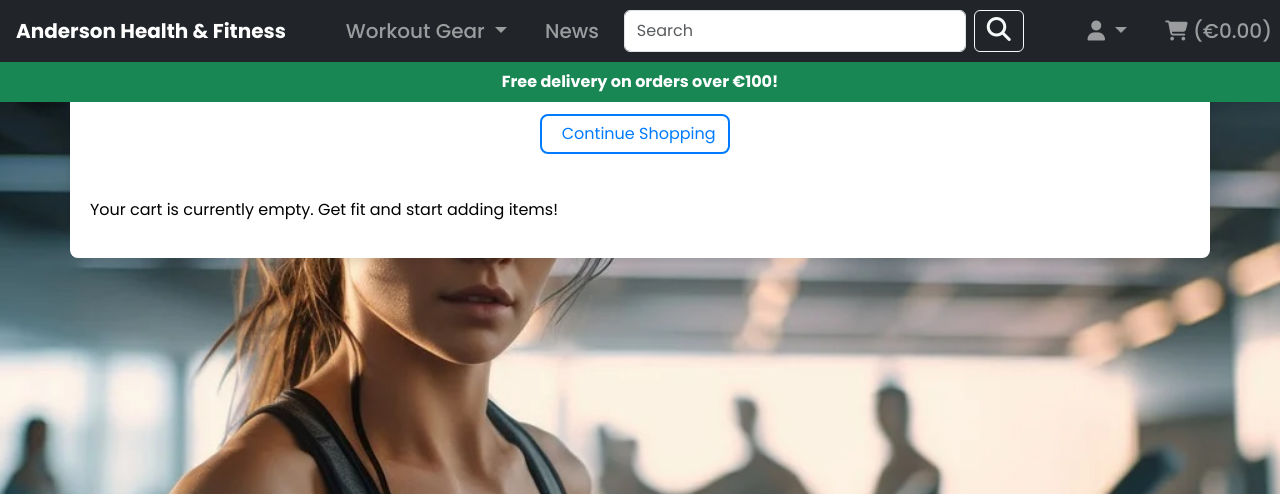
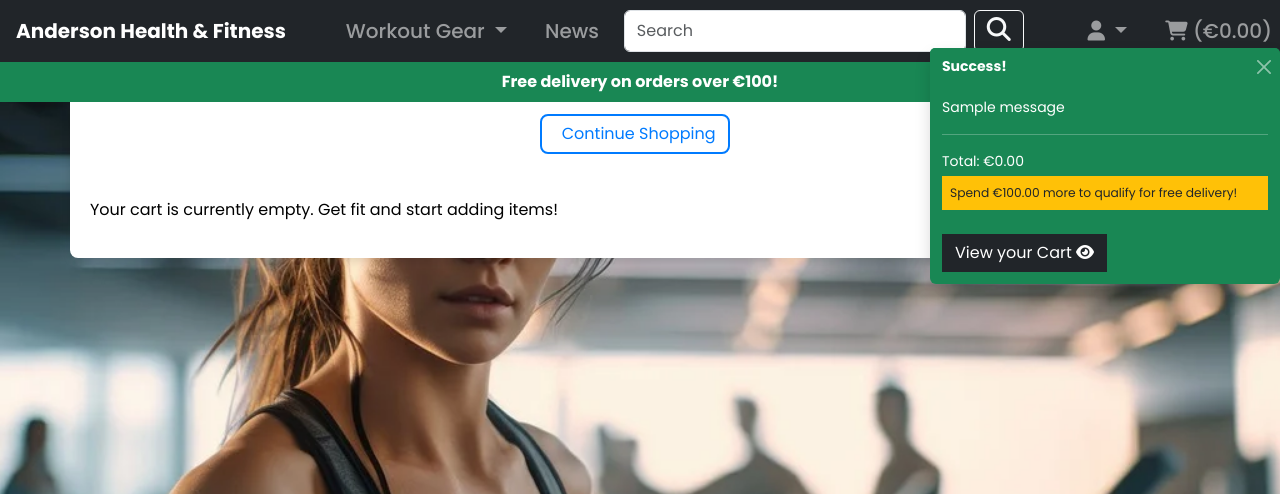
Before and after one commit to 010001000100000101000001/anderson_health_fitness, a Django app: page /cart/ in a window 1280 px wide. Shown: the top 494 px of the page. Run offline with Django 5.2, Linux system fonts and the light colour scheme; one stand-in notice (Sample message) is shown; some libraries are stand-ins or nearby versions.

Commit message:
Update base.html to include toast notifications

```diff
--- a/templates/base.html
+++ b/templates/base.html
@@ -71,6 +71,21 @@
     </ul>
   </header>
 
+  <!-- Toast Container -->
+  <div class="toast-container position-fixed top-0 end-0 p-3">
+    {% for message in messages %}
+    {% if message.tags == 'success' %}
+    {% include 'includes/toasts/toast_success.html' %}
+    {% elif message.tags == 'error' %}
+    {% include 'includes/toasts/toast_error.html' %}
+    {% elif message.tags == 'info' %}
+    {% include 'includes/toasts/toast_info.html' %}
+    {% elif message.tags == 'warning' %}
+    {% include 'includes/toasts/toast_warning.html' %}
+    {% endif %}
+    {% endfor %}
+  </div>
+
   <div class="content-wrapper">
     {% block content %}
     {% endblock %}
@@ -107,6 +122,7 @@
     });
   </script>
   <script src="{% static 'js/mobile.js' %}"></script>
+
   {% endblock %}
 </body>
 
```
Also changed, not shown: home/views.py (+1 -18 lines), db.sqlite3. Lines whose indentation alone changed are shown as unchanged.
